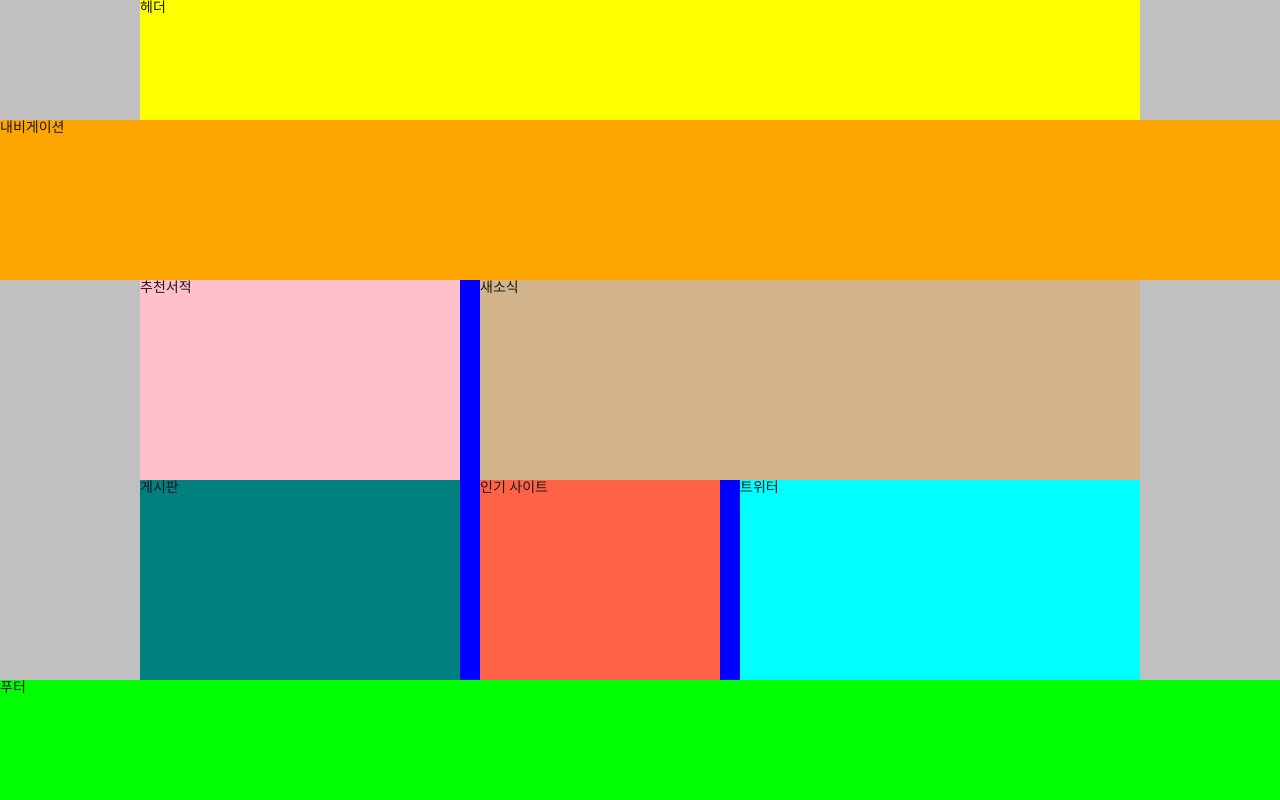
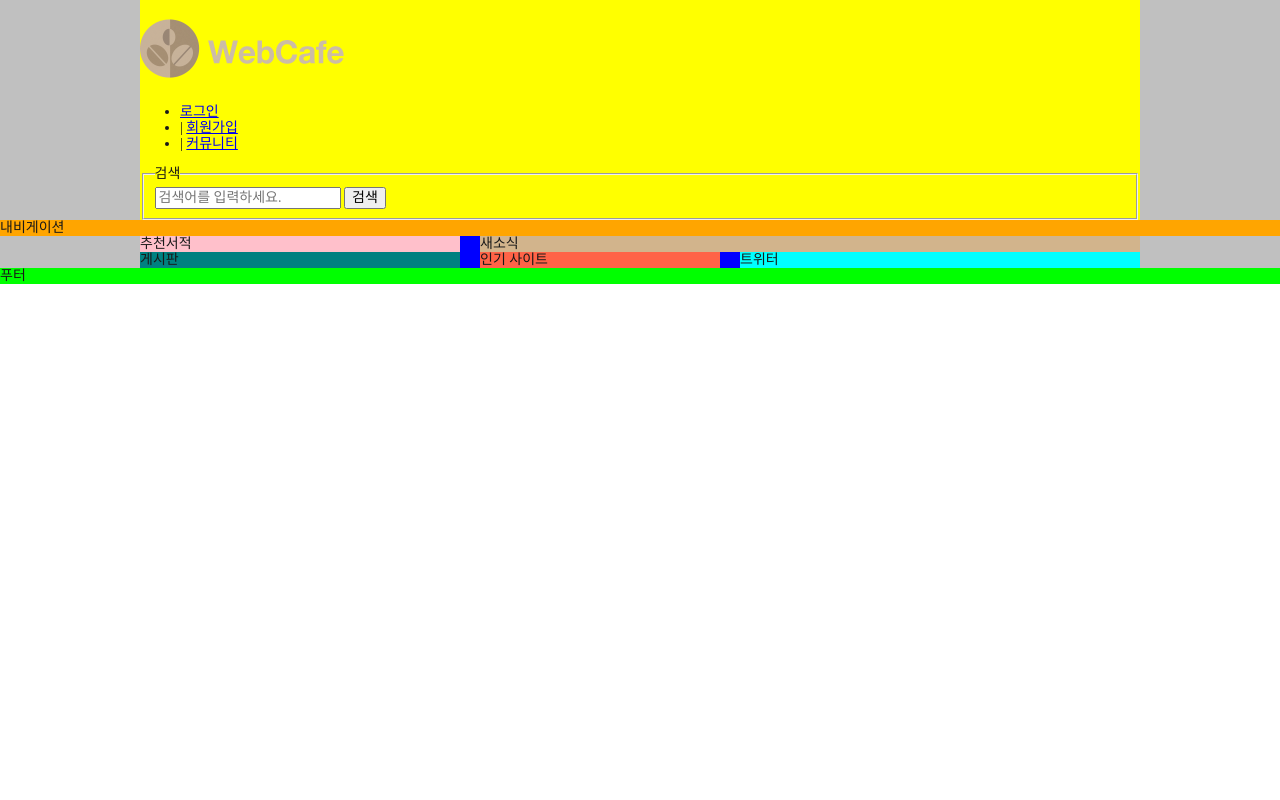
Before and after one commit to millebj/RWD, a plain HTML site: page start/index.html in a window 1280 px wide. Drawn offline with Linux system fonts and the light colour scheme; a web font is replaced by a local one.

Commit message:
헤더 마크업

```diff
--- a/start/css/layout/layout.css
+++ b/start/css/layout/layout.css
@@ -8,19 +8,16 @@
 /* header */
 .appHeader{
   background: yellow;
-  height: 15vh;
 }
 
 /* navigation */
 .appNavigation{
   background: orange;
-  height: 20vh;
 }
 
 /* main */
 .appMain{
   background: blue;
-  height: 50vh;
   display: flex;
 }
 /* book */
@@ -47,5 +44,4 @@
 /* footer */
 .appFooter{
   background: lime;
-  height: 15vh;
 }
--- a/start/css/style.css
+++ b/start/css/style.css
@@ -1,5 +1,5 @@
 @charset "utf-8";
-@import url("reset.css");
+/* @import url("reset.css"); */
 @import url("module/a11y.css");
 @import url("typography/typography.css");
 @import url("module/module.css");
--- a/start/index.html
+++ b/start/index.html
@@ -13,7 +13,25 @@
 <!-- <link rel="stylesheet" href="./css/layout/mobile.css"> -->
 <body>
   <div class="container">
-    <header class="appHeader">헤더</header>
+    <header class="appHeader">
+      <h1 class="brand">
+        <a href="./index.html">
+          <img src="./images/rwd-logo.png" alt="Web Cafe">
+        </a>
+      </h1>
+      <ul class="memberOnly">
+        <li><a href="/">로그인</a></li>
+        <li><span aria-hidden="true"> | </span><a href="/">회원가입</a></li>
+        <li><span aria-hidden="true"> | </span><a href="/">커뮤니티</a></li>
+      </ul>
+      <form action="서버주소" method="POST" class="searchForm">
+        <fieldset>
+          <legend>검색</legend>
+          <input type="search" required placeholder="검색어를 입력하세요." name="search" aria-label="검색어">
+          <button type="submit" class="button buttonSearch">검색</button>
+        </fieldset>
+      </form>
+    </header>
     <nav class="appNavigation">내비게이션</nav>
     <main class="appMain">
       <section class="book">추천서적</section>
```
